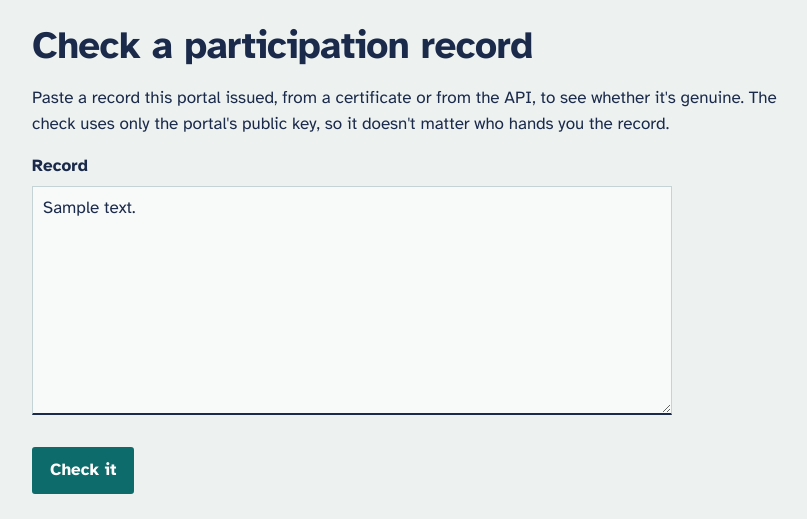
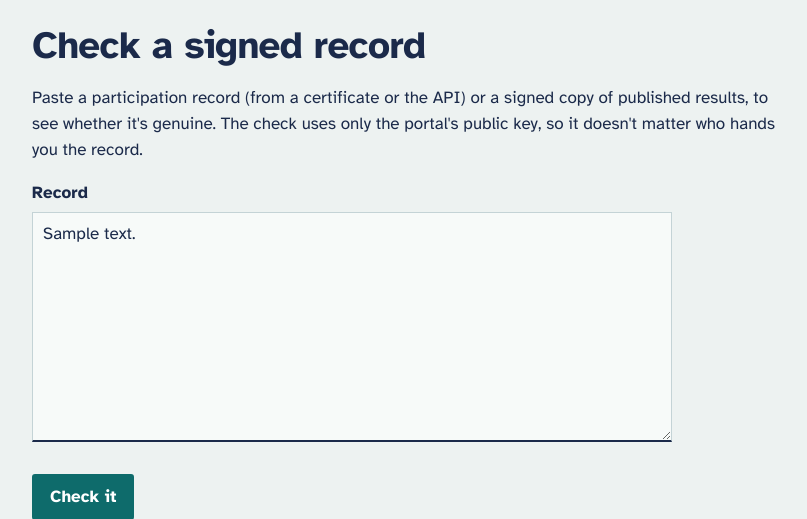
Before and after one commit to keirsalterego/ballotbench, a Django app: template src/portal/templates/portal/verify.html in a window 1280 px wide. Shown: the part 66-585 px from the top of the page, without its empty margins (68-875 px from the left). Run offline with Django 5.2, Linux system fonts and the light colour scheme; the template is opened without the code that fills it: most values are stand-ins (such as "Sample title", 1, 10 or a date in 2020).

Commit message:
The verify page shows signed results as results, not as a participation record

```diff
--- a/src/portal/templates/portal/verify.html
+++ b/src/portal/templates/portal/verify.html
@@ -1,11 +1,24 @@
 {% extends "portal/base.html" %}
 {% block title %}Check a record{% endblock %}
 {% block content %}
-<h1>Check a participation record</h1>
-<p>Paste a record this portal issued, from a certificate or from the API, to see whether it's genuine. The check uses only the portal's public key, so it doesn't matter who hands you the record.</p>
+<h1>Check a signed record</h1>
+<p>Paste a participation record (from a certificate or the API) or a signed copy of published results, to see whether it's genuine. The check uses only the portal's public key, so it doesn't matter who hands you the record.</p>
 {% if valid %}
 <div class="sheet">
   <p class="flag good">{{ reason }}</p>
+  {% if record.kind == "results" %}
+  <dl class="facts">
+    <dt>What</dt><dd>Published results of {{ record.event.name }}</dd>
+    <dt>Published</dt><dd>{{ record.published_at }}</dd>
+    <dt>Scores fingerprint</dt><dd><code>{{ record.input_digest }}</code></dd>
+    <dt>Signing key</dt><dd><code>{{ record.key_id }}</code></dd>
+  </dl>
+  <div class="table-wrap"><table>
+    <thead><tr><th class="num">Rank</th><th>Project</th><th class="num">Could be</th><th class="num">Score</th></tr></thead>
+    <tbody>{% for r in record.ranking %}<tr><td class="num">{{ r.rank }}</td><td>{{ r.title }}</td>
+      <td class="num">{{ r.could_be.0 }} to {{ r.could_be.1 }}</td><td class="num">{{ r.calibrated }}</td></tr>{% endfor %}</tbody>
+  </table></div>
+  {% else %}
   <dl class="facts">
     <dt>Who</dt><dd>{{ record.person.name }}{% if record.person.email != record.person.name %} <span class="faint">{{ record.person.email }}</span>{% endif %}</dd>
     <dt>Event</dt><dd>{{ record.event.name }}</dd>
@@ -19,6 +32,7 @@
     <dt>Issued</dt><dd>{{ record.issued_at }}</dd>
     <dt>Signing key</dt><dd><code>{{ record.key_id }}</code></dd>
   </dl>
+  {% endif %}
 </div>
 {% elif valid is False %}
 <p class="flag bad">Not valid. {{ reason }}</p>
```
Also changed, not shown: tests/test_explain.py (+8 -0 lines).
